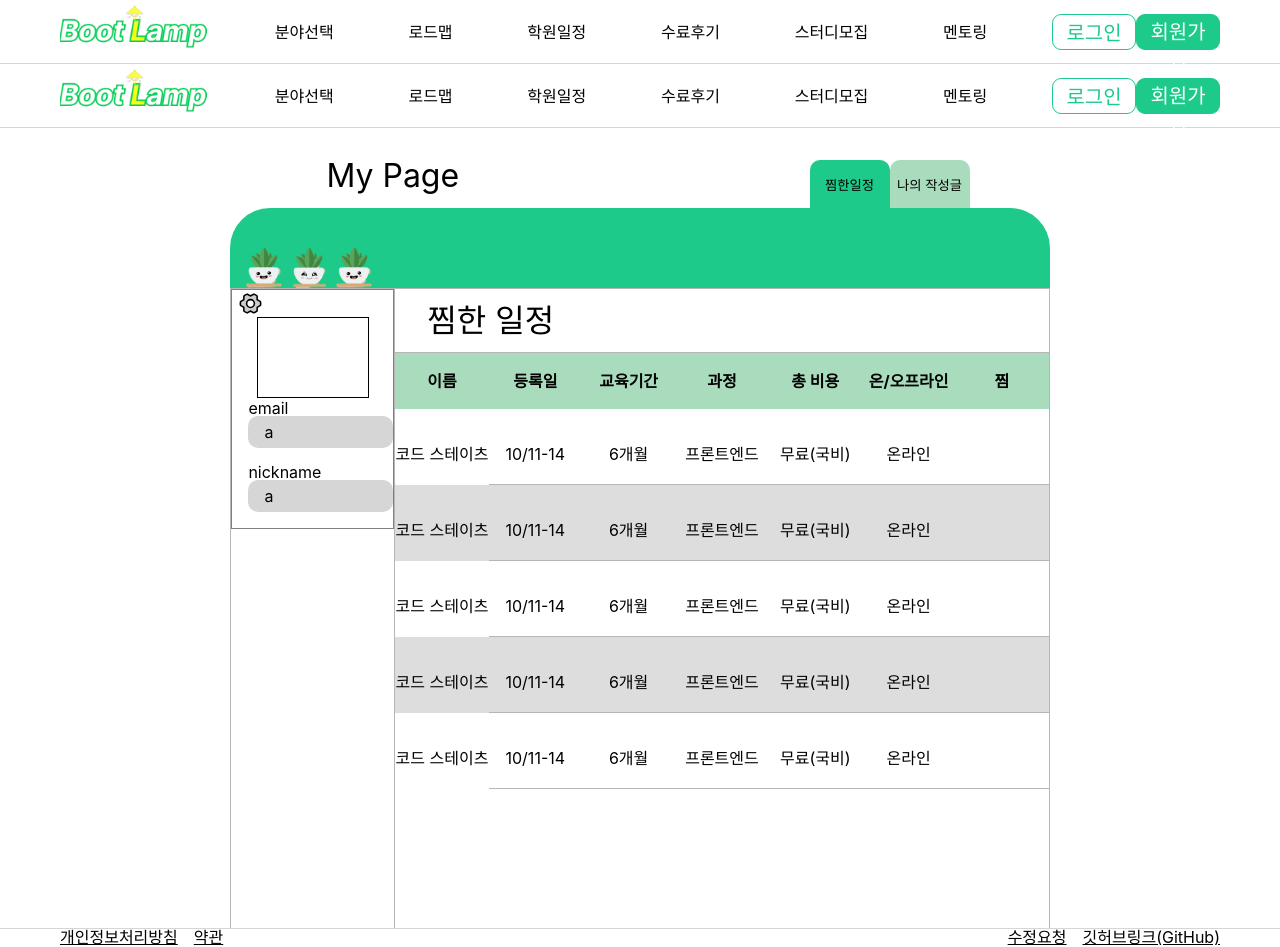
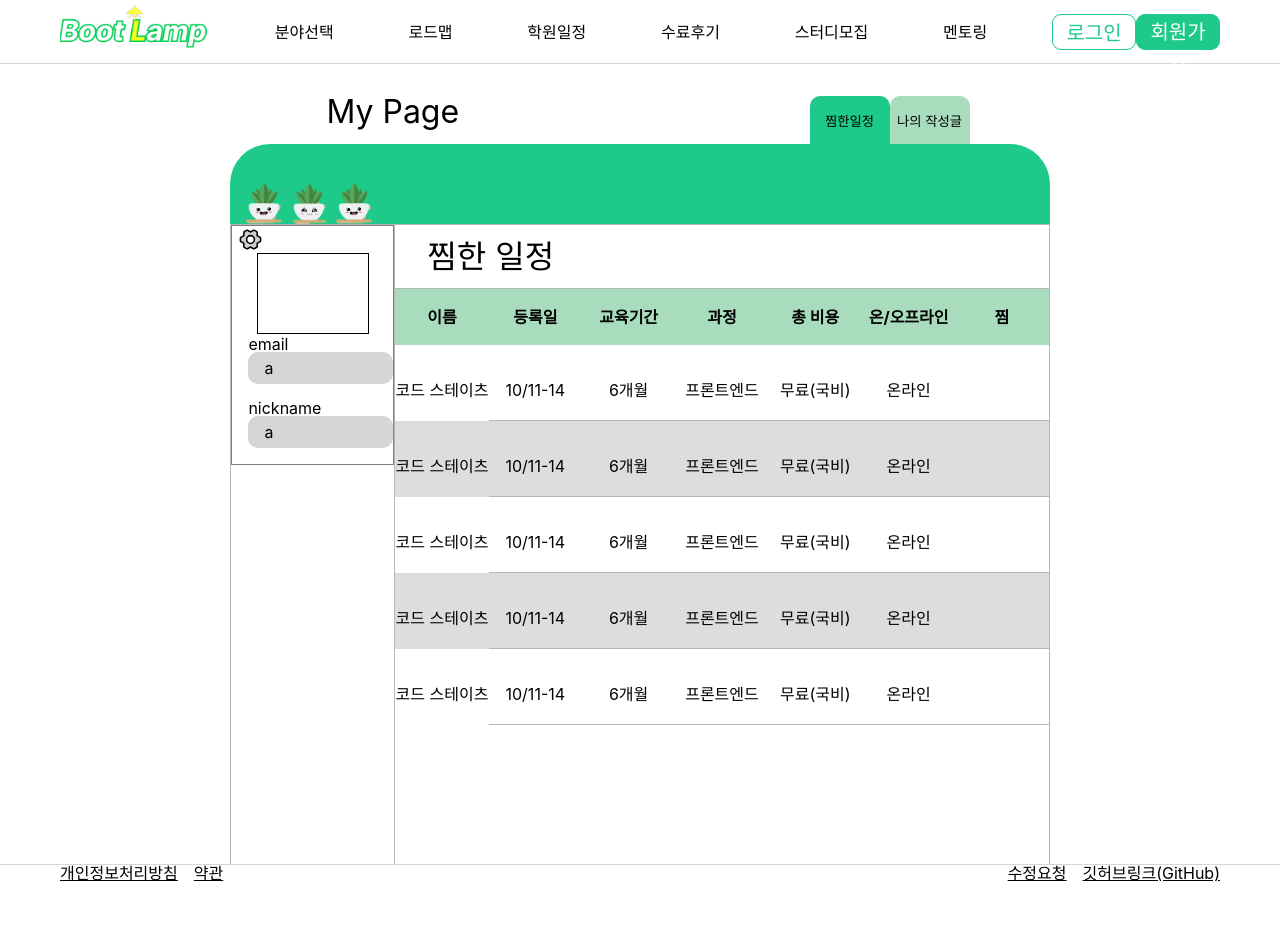
Before and after one commit to codestates-seb/seb40_main_027, a React (Create React App) app in the folder client/: page /users/mypage in a window 1280 px wide. After the commit the page ends 883 px from the top, so only its background shows below. Built offline with nearby package versions, Linux system fonts and the light colour scheme; some icons are missing.

Commit message:
docs: 주석 삭제

```diff
--- a/client/src/pages/MyPage.tsx
+++ b/client/src/pages/MyPage.tsx
@@ -2,10 +2,7 @@ import icon from '../assets/image/icon.png';
 import { useState } from 'react';
 import MyPageSchedule from '../components/MyPageContent/MyPageSchedule';
 import MyPageList from '../components/MyPageContent/MyPageList';
-import PageHeaderSide from '../components/Header/PageHeaderSide';
-
 import * as S from './MyPage.style';
-
 import UserProfile from '../components/MyPageContent/UserProfile';
 
 const MyPage = () => {
@@ -14,7 +11,6 @@ const MyPage = () => {
   const TabHandler = (id: number) => {
     setCurrentTab(id);
   };
-  console.log(currentTab);
 
   const TabMenu = [
     { id: 0, text: '찜한일정' },
@@ -22,9 +18,6 @@ const MyPage = () => {
   ];
   return (
     <S.PageSize>
-      {/* <PageHeader /> */}
-      <PageHeaderSide />
-      {/* <SideBar /> */}
       <S.MyPageContent>
         <div className="tab-menu">
           <span className="page-name">My Page</span>
```
